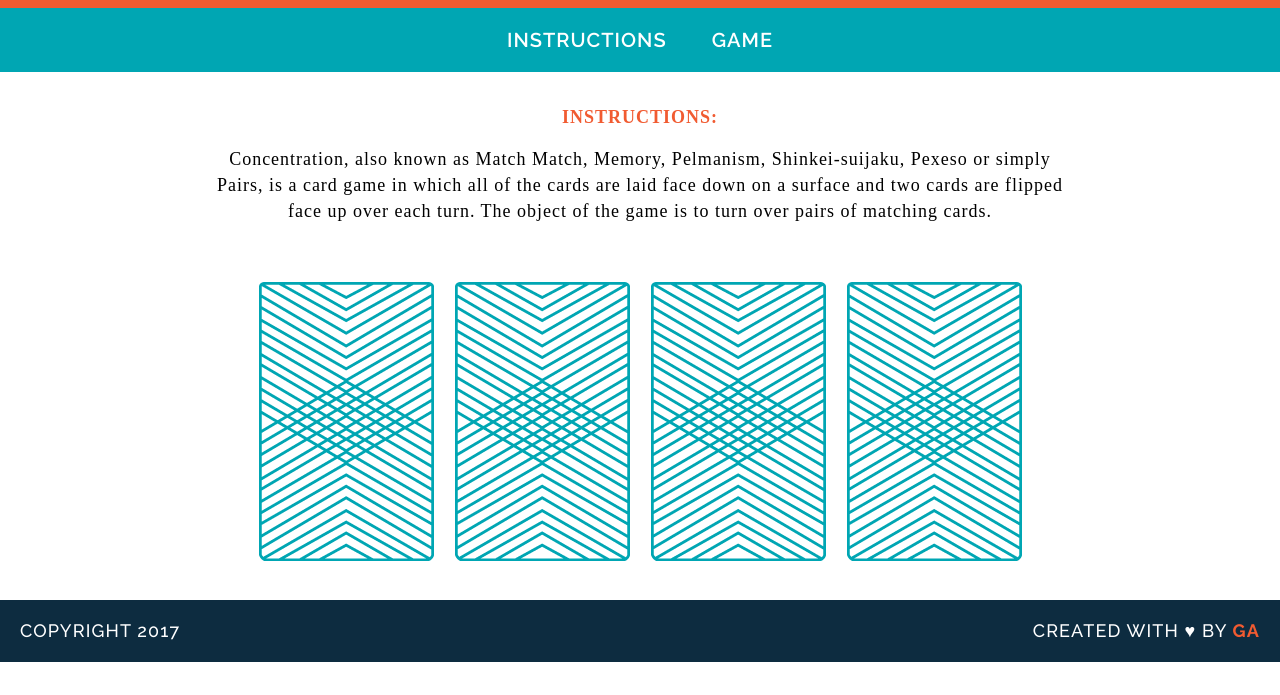
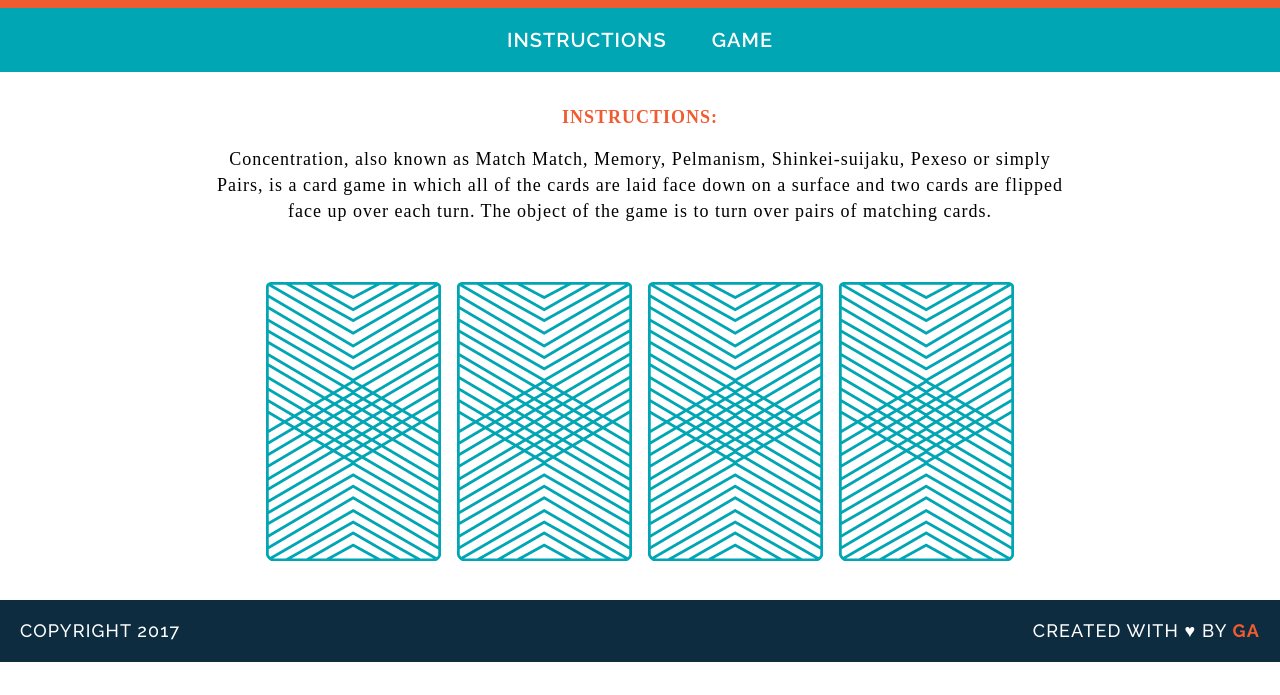
Before and after one commit to spanaligan/wdi-fundamentals-memorygame, a plain HTML site: page memory_game/index.html in a window 1280 px wide. Shown: the part 105-800 px from the top of the page. Drawn offline with Linux system fonts and the light colour scheme; a web font is replaced by a local one.

Commit message:
everything up and working sort of.

```diff
--- a/memory_game/index.html
+++ b/memory_game/index.html
@@ -19,12 +19,11 @@
         <p>Concentration, also known as Match Match, Memory, Pelmanism, Shinkei-suijaku, Pexeso or simply Pairs,
             is a card game in which all of the cards are laid face down on a surface and two cards are flipped face up over
             each turn. The object of the game is to turn over pairs of matching cards.</p>
-    <div id="game">
-        <img src="images/back.png" alt="Queen of Diamonds">
-        <img src="images/back.png" alt="Queen of Hearts">
-        <img src="images/back.png" alt="King of Diamonds">
-        <img src="images/back.png" alt="King of Hearts">
-    </div>
+
+        <div id="game-board" class="board clearfix">
+
+        </div>
+
 
     </main>
     <footer class="clearfix">
--- a/memory_game/main.js
+++ b/memory_game/main.js
@@ -19,20 +19,31 @@ let cards = [
 
 let cardsInPlay = [];
 
+function flipCard() {
+    let cardId = this.getAttribute('data-id');
+    this.setAttribute('src', cards[cardId].cardImage);
+    cardsInPlay.push(cards[cardId].rank);
+    console.log(cards[cardId].cardImage);
+    console.log(cards[cardId].suit);
+};
 function checkForMatch() {
+
     if (cardsInPlay[0] === cardsInPlay[1]) {
         alert("You found a match!");
     } else {
         alert("Sorry, try again.");
     }
-}
-function flipCard(cardId) {
-    cardsInPlay.push(cards[cardId].rank);
-    console.log("User flipped " + cards[cardId].rank);
-    console.log(cards[cardId].cardImage);
-    console.log(cards[cardId].suit);
+
 }
 
-flipCard(0);
-flipCard(2);
-checkForMatch();
+function createBoard(){
+    for (let i = 0; i < cards.length; i++) {
+        var cardElement = document.createElement('img');
+        cardElement.setAttribute('src', "images/back.png");
+        cardElement.setAttribute('data-id', i);
+        cardElement.addEventListener('click', flipCard);
+        document.getElementById('game-board').appendChild(cardElement);
+    }
+}
+
+createBoard();
```
